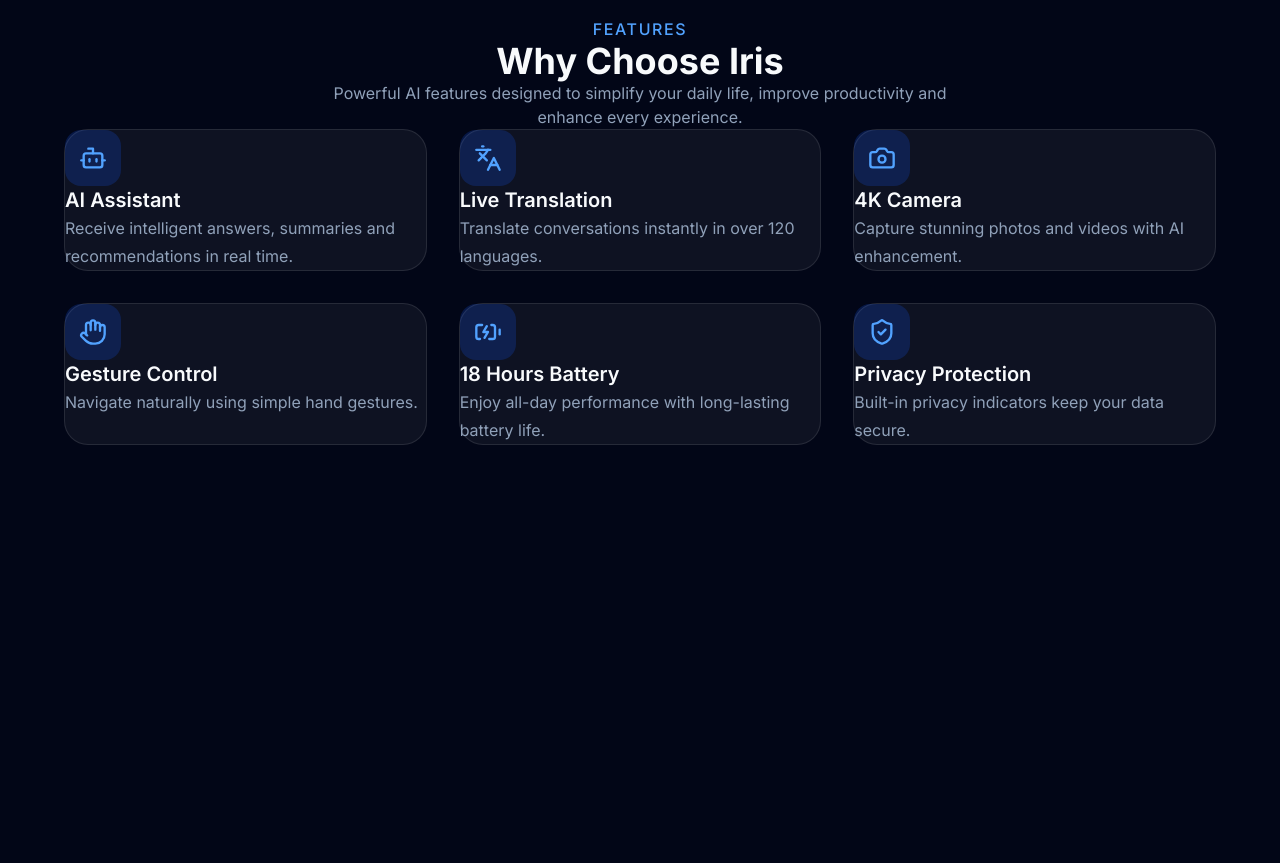
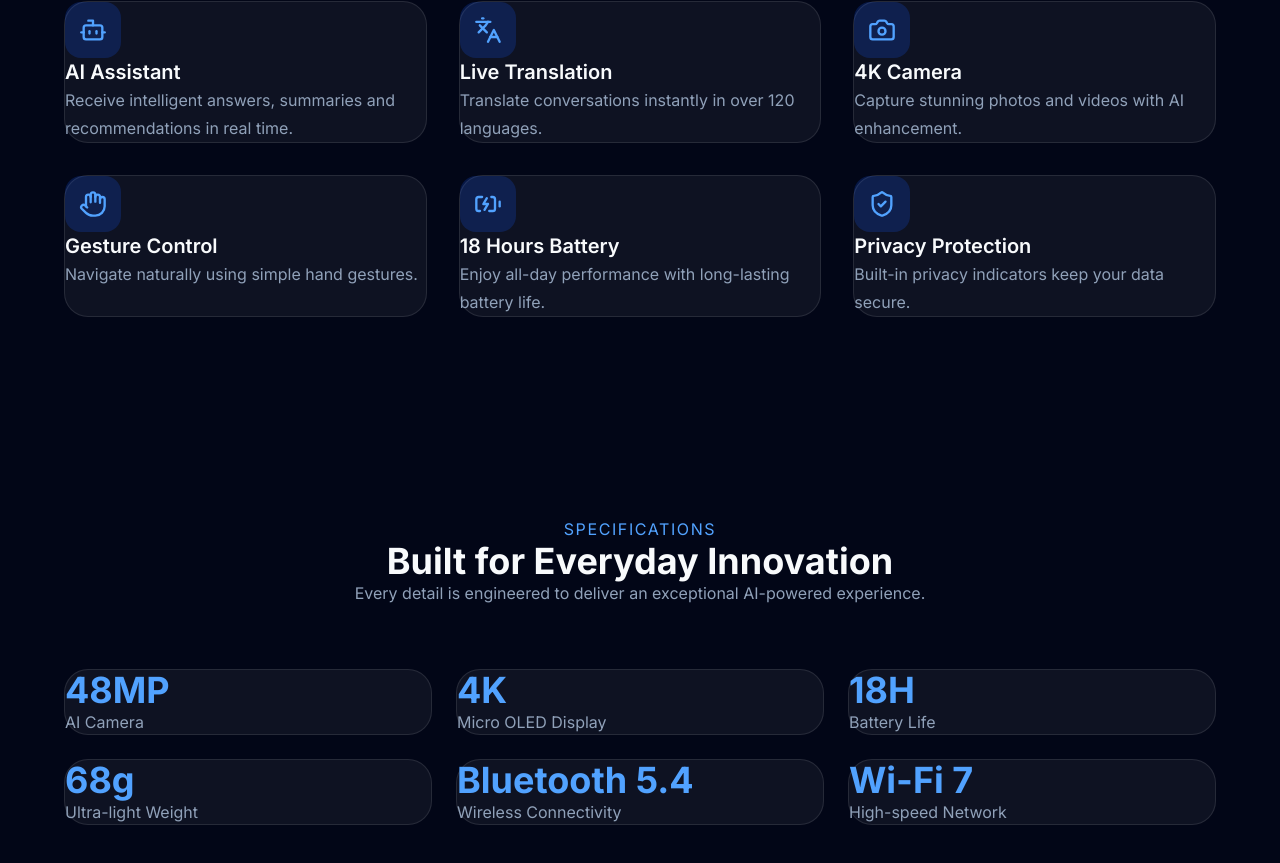
Before and after one commit to Hoagn-2504/LandingPageAIGlasses, a Next.js app: page / in a window 1280 px wide. Shown: the part 883-1746 px from the top of the page. Before the commit the page ends 1428 px from the top, so only its background shows below. Built offline with nearby package versions, Linux system fonts and the light colour scheme.

Commit message:
update website name,layout spacing and build specifications section

```diff
--- a/src/app/page.tsx
+++ b/src/app/page.tsx
@@ -1,6 +1,7 @@
 import Navbar from "@/components/Navbar";
 import Hero from "@/components/Hero";
 import Features from "@/components/Features";
+import Specifications from "@/components/Specifications";
 
 export default function Home() {
   return (
@@ -8,6 +9,7 @@ export default function Home() {
       <Navbar />
       <Hero />
       <Features />
+      <Specifications />
     </>
   );
 }
--- a/src/components/Features.tsx
+++ b/src/components/Features.tsx
@@ -5,6 +5,7 @@ export default function Features() {
   return (
     <section id="features" className="py-24">
       <div className="container mx-auto px-4">
+        <div className="flex flex-col gap-16">
           <div className="flex w-full flex-col items-center justify-center mb-16 text-center">
             <div className="max-w-2xl">
               <p className="mb-3 font-medium uppercase tracking-widest text-blue-400">
@@ -14,8 +15,8 @@ export default function Features() {
               <h2 className="mb-4 text-4xl font-bold">Why Choose Iris</h2>
 
               <p className="text-slate-400">
-              Powerful AI features designed to simplify your daily life, improve
-              productivity and enhance every experience.
+                Powerful AI features designed to simplify your daily life,
+                improve productivity and enhance every experience.
               </p>
             </div>
           </div>
@@ -33,6 +34,7 @@ export default function Features() {
             ))}
           </div>
         </div>
+      </div>
     </section>
   );
 }
--- a/src/components/Hero.tsx
+++ b/src/components/Hero.tsx
@@ -2,7 +2,7 @@ import Image from "next/image";
 
 export default function Hero() {
   return (
-    <section className="flex min-h-screen items-center">
+    <section id="hero" className="py-24">
       <div className="container grid gap-16 md:grid-cols-2">
         <div className="flex flex-col justify-center">
           <p className="mb-4 text-blue-400 uppercase">AI Powered</p>
--- a/src/components/Specifications.tsx
+++ b/src/components/Specifications.tsx
@@ -0,0 +1,53 @@
+import { specifications } from "@/data/product";
+
+export default function Specifications() {
+  return (
+    <section id="specs" className="py-24">
+      <div className="container mx-auto px-4">
+        <div className="flex flex-col gap-16">
+          <div className="flex w-full flex-col items-center text-center">
+            <div className="max-w-2xl">
+              <p className="mb-3 uppercase tracking-widest text-blue-400">
+                Specifications
+              </p>
+
+              <h2 className="mb-4 text-4xl font-bold">
+                Built for Everyday Innovation
+              </h2>
+
+              <p className="text-slate-400">
+                Every detail is engineered to deliver an exceptional AI-powered
+                experience.
+              </p>
+            </div>
+          </div>
+
+          <div className="grid w-full gap-6 sm:grid-cols-2 lg:grid-cols-3">
+            {specifications.map((item) => (
+              <div
+                key={item.label}
+                className="
+                  rounded-3xl
+                  border
+                  border-white/10
+                  bg-white/5
+                  p-8
+                  transition
+                  duration-300
+                  hover:border-blue-500/40
+                  hover:-translate-y-2
+                "
+              >
+                <h3 className="mb-2 text-4xl font-bold text-blue-400">
+                  {item.value}
+                </h3>
+
+                <p className="text-slate-400">{item.label}</p>
+              </div>
+            ))}
+          </div>
+        </div>
+      </div>
+    </section>
+  );
+}
--- a/src/data/product.ts
+++ b/src/data/product.ts
@@ -40,3 +40,30 @@ export const features = [
     description: "Built-in privacy indicators keep your data secure.",
   },
 ];
+
+export const specifications = [
+  {
+    value: "48MP",
+    label: "AI Camera",
+  },
+  {
+    value: "4K",
+    label: "Micro OLED Display",
+  },
+  {
+    value: "18H",
+    label: "Battery Life",
+  },
+  {
+    value: "68g",
+    label: "Ultra-light Weight",
+  },
+  {
+    value: "Bluetooth 5.4",
+    label: "Wireless Connectivity",
+  },
+  {
+    value: "Wi-Fi 7",
+    label: "High-speed Network",
+  },
+];
```
Lines whose indentation alone changed are shown as unchanged.
